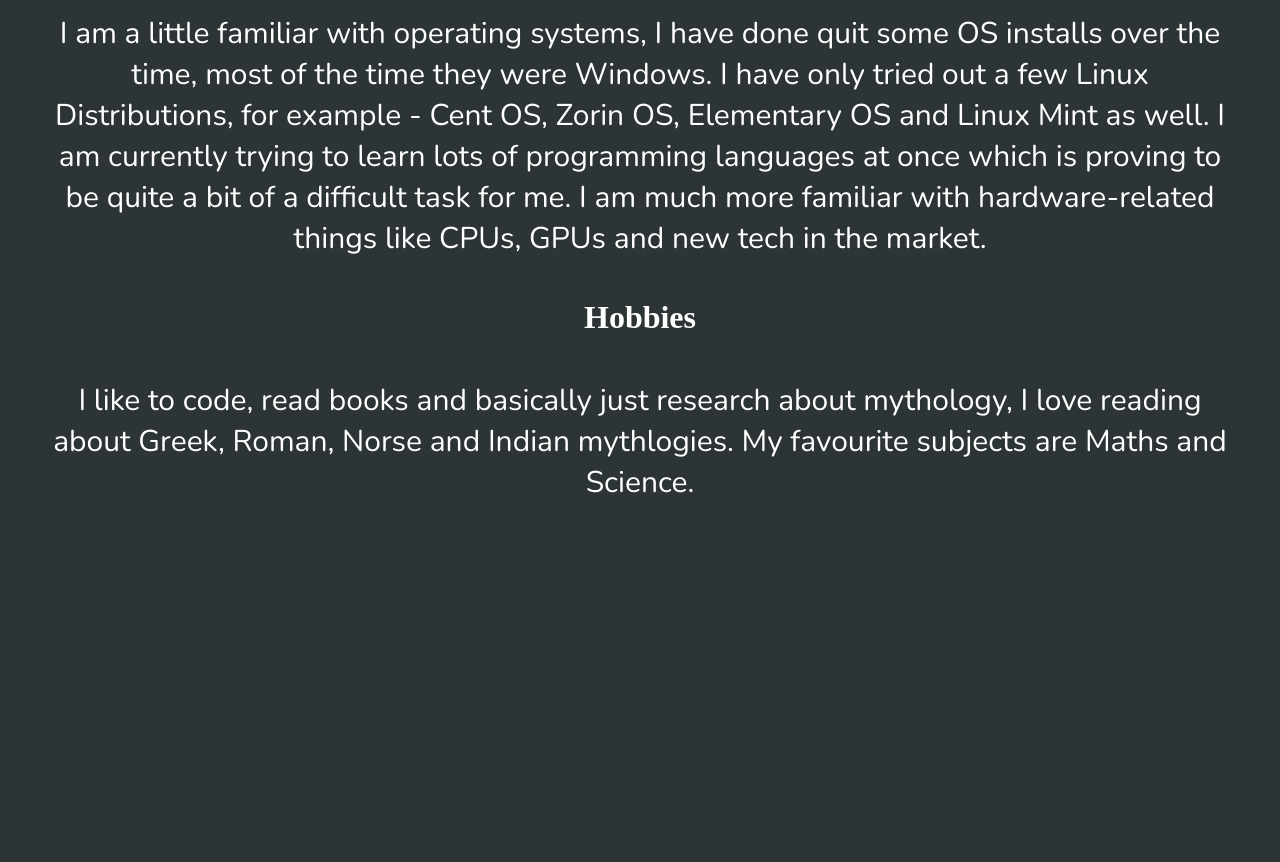
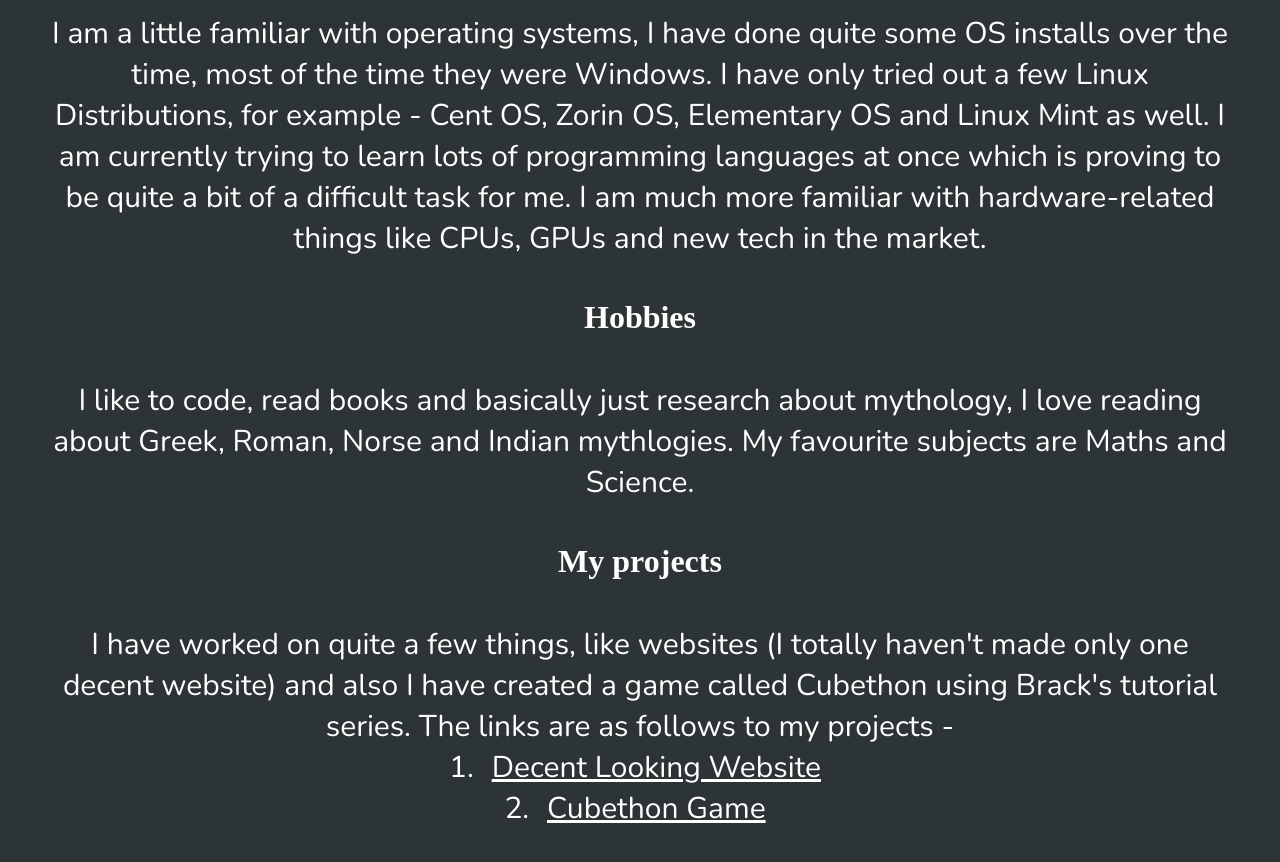
Before and after one commit to gaurangkhera/portfolio, a plain HTML site: page index.html in a window 1280 px wide. Shown: the part 984-1846 px from the top of the page. Before the commit the page ends 1555 px from the top, so only its background shows below. Drawn offline with nearby package versions, Linux system fonts and the light colour scheme; a web font is replaced by a local one.

Commit message:
Add files via upload

```diff
--- a/index.html
+++ b/index.html
@@ -10,10 +10,10 @@
 <body bgcolor=#2d3436>
     <center><font  color ="white">
         <div class="navbar">
-            <a class="#home" href="#">Home</a>
+            <a class="#home" href="#home">Home</a>
             <a href="#experience">Experience</a>
             <a href="#hobbies">Hobbies</a>
-            <a href="#">Contact</a>
+            <a href="#projects">My projects</a>
           </div>
     <div class="intro" id = "home">
         <h1>Hi, I'm Gaurang.</h1>
@@ -28,7 +28,7 @@
         <div class="os" id = "experience">
                 <h1>Experience</h1>
             <p>
-                I am a little familiar with operating systems, I have done quit some OS installs over the time, most of the time they were Windows.
+                I am a little familiar with operating systems, I have done quite some OS installs over the time, most of the time they were Windows.
                 I have only tried out a few Linux Distributions, for example -
                 Cent OS, Zorin OS, Elementary OS and Linux Mint as well. I am currently trying to learn lots of programming languages at once which is proving to be quite a bit of a difficult task for me. I am much more familiar with hardware-related things like CPUs, GPUs and new tech in the market.
             </p>
@@ -41,6 +41,17 @@
             </p>
         </div>
 
+        <div class="projects" id = "projects">
+            <h1>My projects</h1>
+            <p>
+                I have worked on quite a few things, like websites (I totally haven't made only one decent website) and also I have created a game called Cubethon using
+                 Brack's tutorial series. The links are as follows to my projects - <br>
+                1. <a href="https://gaurangkhera.github.io/badwebsite/">Decent Looking Website</a><br>
+                2. <a href="https://drive.google.com/drive/folders/1zqcARTUa6NG_StP-USmEigziF3S5JKDh?usp=sharing">Cubethon Game</a>
+
+            </p>
+        </div>
+
 
 </font>
 </center>
--- a/style.css
+++ b/style.css
@@ -56,15 +56,16 @@ p{
     margin-top: 3vh;
 }
 
-/* Add a black background color to the top navigation */
+
 .navbar {
     background-color: #2d3436;
     overflow: hidden;
     font-family: nunito;
 
+
   }
 
-  /* Style the links inside the navigation bar */
+
   .navbar a {
     float: left;
     color: #636e72;
@@ -79,3 +80,16 @@ p{
 
     color: white;
   }
+
+  .projects p{
+    font-size: 30px;
+    margin-top: 3vh;
+  }
+
+  .projects p a{
+      color: white;
+  }
+
+  .projects p a:hover{
+    color: grey;
+}
```
